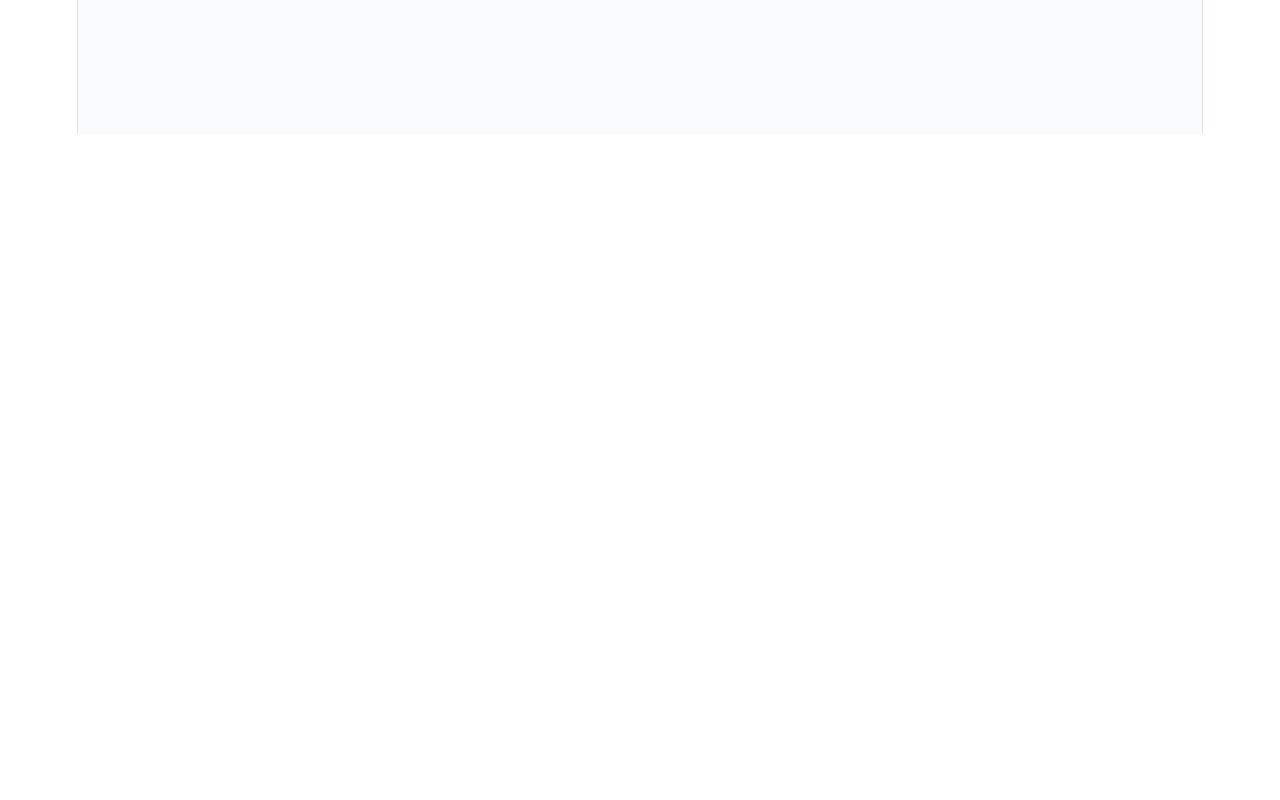
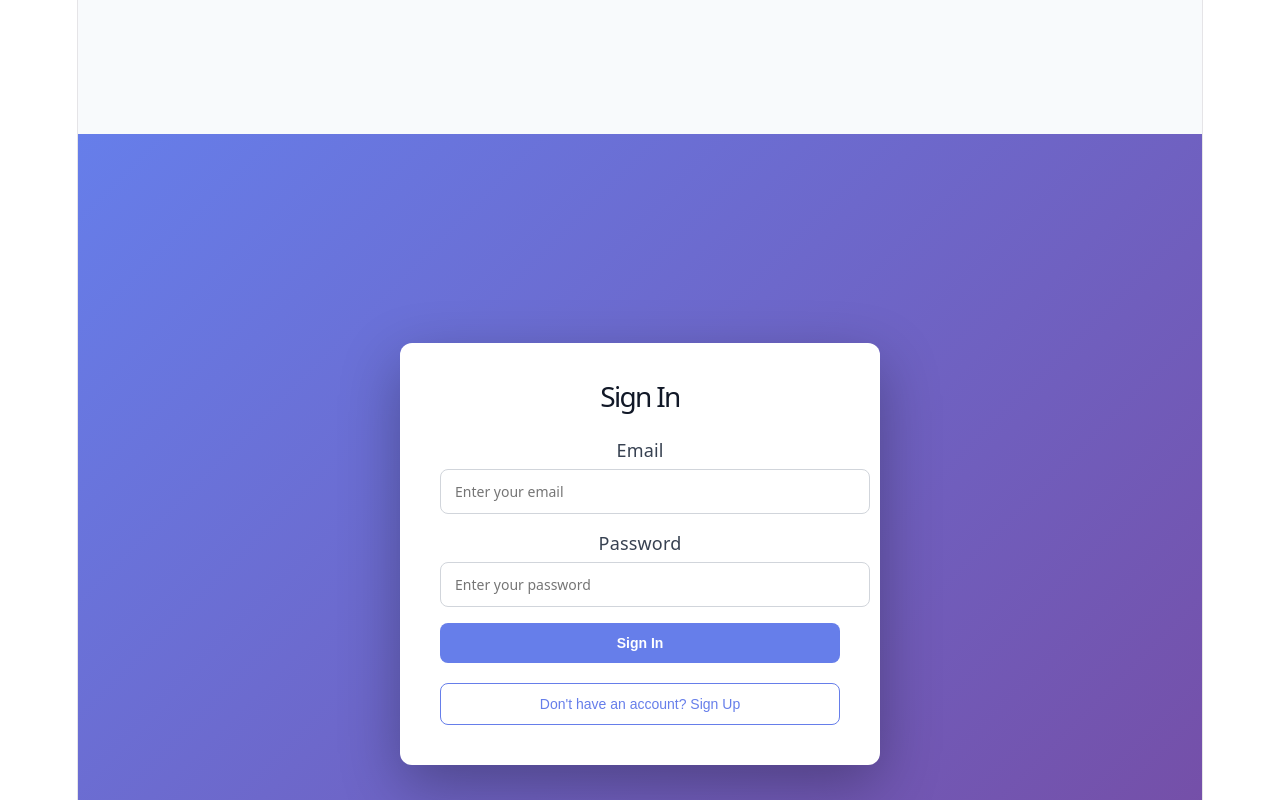
Before and after one commit to timilxr/supabase-todo, a React (Vite) app: page / in a window 1280 px wide. Shown: the part 820-1620 px from the top of the page. Before the commit the page ends 954 px from the top, so only its background shows below. Built offline with nearby package versions, Linux system fonts and the light colour scheme; no server answers; the database is empty.

Commit message:
feat: Auth view setup

```diff
--- a/src/App.tsx
+++ b/src/App.tsx
@@ -1,5 +1,5 @@
 import './App.css'
-// import Auth from './views/Auth';
+import Auth from './views/Auth';
 import TodosManager from './views/TodosManager';
 
 
@@ -8,7 +8,7 @@ return (
   <div className="app">
     <h1>Supabase Todo App</h1>
     <TodosManager />
-    {/* <Auth /> */}
+    <Auth />
   </div>
 )
 }
--- /dev/null
+++ b/src/models/auth.ts
@@ -0,0 +1,6 @@
+export type AuthMode = 'signin' | 'signup'
+
+export type AuthFormData = {
+  email: string
+  password: string
+}
--- /dev/null
+++ b/src/styles/Auth.css
@@ -0,0 +1,134 @@
+.auth-container {
+  min-height: 100vh;
+  display: flex;
+  align-items: center;
+  justify-content: center;
+  background: linear-gradient(135deg, #667eea 0%, #764ba2 100%);
+  padding: 20px;
+}
+
+.auth-box {
+  width: 100%;
+  max-width: 400px;
+  background: white;
+  border-radius: 12px;
+  padding: 40px;
+  box-shadow: 0 20px 60px rgba(0, 0, 0, 0.3);
+}
+
+.auth-box h1 {
+  margin: 0 0 28px;
+  font-size: 28px;
+  text-align: center;
+  color: #111827;
+}
+
+.auth-form {
+  display: grid;
+  gap: 16px;
+  margin-bottom: 20px;
+}
+
+.auth-form label {
+  display: grid;
+  gap: 6px;
+  font-weight: 500;
+  color: #374151;
+}
+
+.auth-form input {
+  width: 100%;
+  padding: 12px 14px;
+  border: 1px solid #d1d5db;
+  border-radius: 8px;
+  font-size: 14px;
+  font-family: inherit;
+  transition: border-color 0.2s, box-shadow 0.2s;
+}
+
+.auth-form input:hover:not(:disabled) {
+  border-color: #9ca3af;
+}
+
+.auth-form input:focus {
+  outline: none;
+  border-color: #667eea;
+  box-shadow: 0 0 0 3px rgba(102, 126, 234, 0.1);
+}
+
+.auth-form input:disabled {
+  background-color: #f3f4f6;
+  cursor: not-allowed;
+  color: #9ca3af;
+}
+
+.auth-error {
+  padding: 12px 14px;
+  background-color: #fee2e2;
+  color: #991b1b;
+  border-radius: 8px;
+  font-size: 14px;
+  border: 1px solid #fecaca;
+}
+
+.auth-submit-button {
+  width: 100%;
+  padding: 12px 16px;
+  background-color: #667eea;
+  color: white;
+  border: none;
+  border-radius: 8px;
+  font-size: 14px;
+  font-weight: 600;
+  cursor: pointer;
+  transition: background-color 0.2s, transform 0.1s;
+}
+
+.auth-submit-button:hover:not(:disabled) {
+  background-color: #5568d3;
+  transform: translateY(-1px);
+}
+
+.auth-submit-button:active:not(:disabled) {
+  transform: translateY(0);
+}
+
+.auth-submit-button:disabled {
+  background-color: #d1d5db;
+  cursor: not-allowed;
+  opacity: 0.6;
+}
+
+.auth-toggle-button {
+  width: 100%;
+  padding: 12px 16px;
+  background-color: transparent;
+  color: #667eea;
+  border: 1px solid #667eea;
+  border-radius: 8px;
+  font-size: 14px;
+  font-weight: 500;
+  cursor: pointer;
+  transition: background-color 0.2s, color 0.2s;
+}
+
+.auth-toggle-button:hover:not(:disabled) {
+  background-color: #f3f4f6;
+  border-color: #5568d3;
+  color: #5568d3;
+}
+
+.auth-toggle-button:disabled {
+  opacity: 0.5;
+  cursor: not-allowed;
+}
+
+@media (max-width: 480px) {
+  .auth-box {
+    padding: 32px 20px;
+  }
+
+  .auth-box h1 {
+    font-size: 24px;
+  }
+}
--- /dev/null
+++ b/src/views/Auth.tsx
@@ -0,0 +1,114 @@
+import { useState } from 'react'
+import '../styles/Auth.css'
+import type { AuthFormData, AuthMode } from '../models/auth';
+
+
+export default function Auth() {
+  const [mode, setMode] = useState<AuthMode>('signin')
+  const [formData, setFormData] = useState<AuthFormData>({
+    email: '',
+    password: '',
+  })
+  const [loading, setLoading] = useState(false)
+  const [error, setError] = useState('')
+
+  const handleInputChange = (field: keyof AuthFormData, value: string) => {
+    setFormData((current) => ({
+      ...current,
+      [field]: value,
+    }))
+    setError('')
+  }
+
+  const handleToggleMode = () => {
+    setMode(mode === 'signin' ? 'signup' : 'signin')
+    setFormData({ email: '', password: '' })
+    setError('')
+  }
+
+  const handleSubmit = async (e: React.FormEvent) => {
+    e.preventDefault()
+
+    if (!formData.email.trim() || !formData.password.trim()) {
+      setError('Email and password are required')
+      return
+    }
+
+    setLoading(true)
+    setError('')
+
+    try {
+      // TODO: Integrate with Supabase auth
+      console.log(`${mode} attempt:`, formData)
+
+      // Simulate API call
+      await new Promise((resolve) => setTimeout(resolve, 500))
+
+      setFormData({ email: '', password: '' })
+      alert(`${mode === 'signin' ? 'Sign in' : 'Sign up'} successful!`)
+    } catch (err) {
+      setError(err instanceof Error ? err.message : 'An error occurred')
+    } finally {
+      setLoading(false)
+    }
+  }
+
+  return (
+    <div className="auth-container">
+      <div className="auth-box">
+        <h1>{mode === 'signin' ? 'Sign In' : 'Sign Up'}</h1>
+
+        <form onSubmit={handleSubmit} className="auth-form">
+          <label>
+            Email
+            <input
+              type="email"
+              value={formData.email}
+              onChange={(e) => handleInputChange('email', e.target.value)}
+              placeholder="Enter your email"
+              disabled={loading}
+              required
+            />
+          </label>
+
+          <label>
+            Password
+            <input
+              type="password"
+              value={formData.password}
+              onChange={(e) => handleInputChange('password', e.target.value)}
+              placeholder="Enter your password"
+              disabled={loading}
+              required
+            />
+          </label>
+
+          {error && <div className="auth-error">{error}</div>}
+
+          <button
+            type="submit"
+            className="auth-submit-button"
+            disabled={loading}
+          >
+            {loading
+              ? 'Loading...'
+              : mode === 'signin'
+                ? 'Sign In'
+                : 'Sign Up'}
+          </button>
+        </form>
+
+        <button
+          type="button"
+          className="auth-toggle-button"
+          onClick={handleToggleMode}
+          disabled={loading}
+        >
+          {mode === 'signin'
+            ? "Don't have an account? Sign Up"
+            : 'Already have an account? Sign In'}
+        </button>
+      </div>
+    </div>
+  )
+}
```
